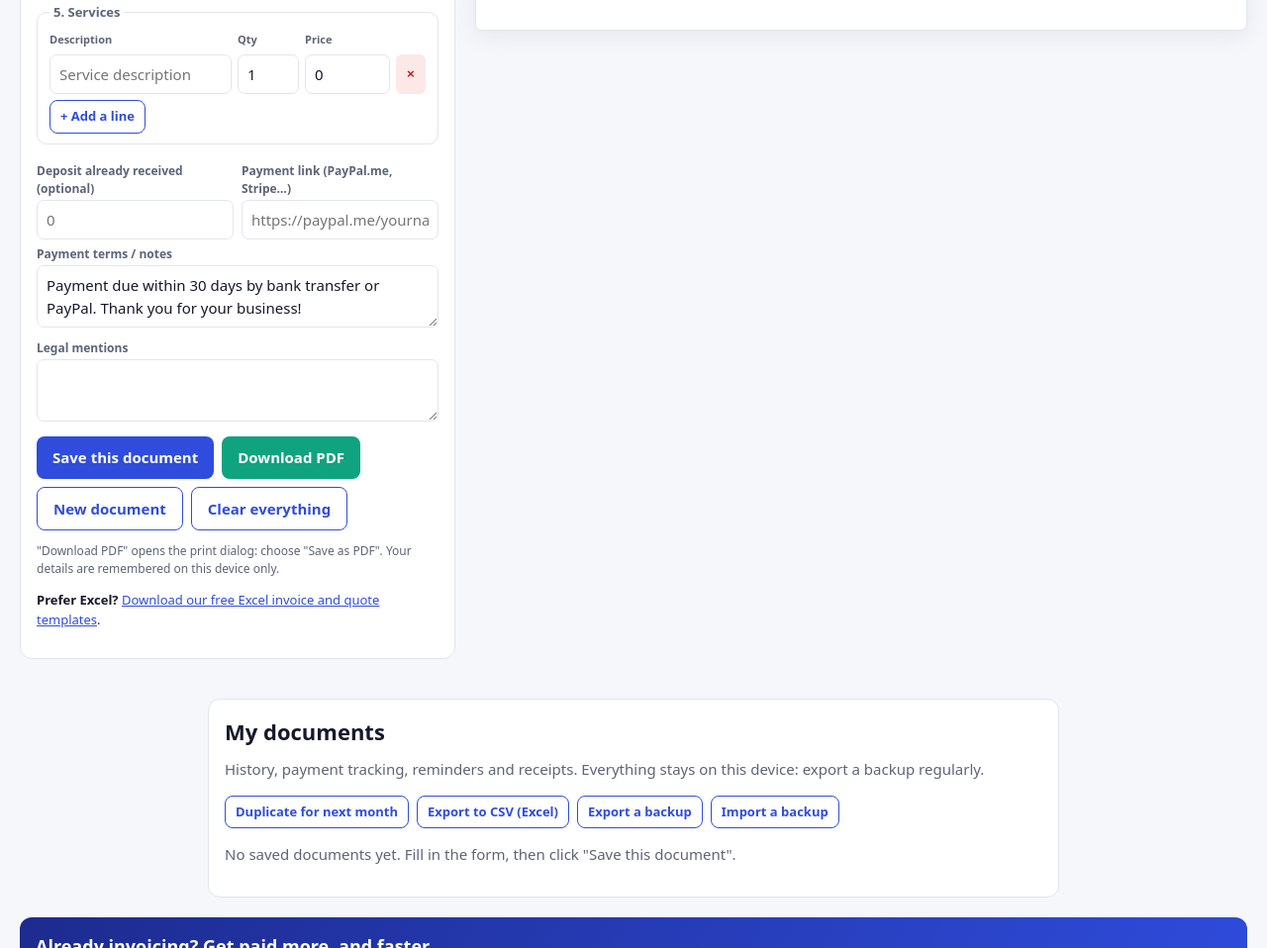
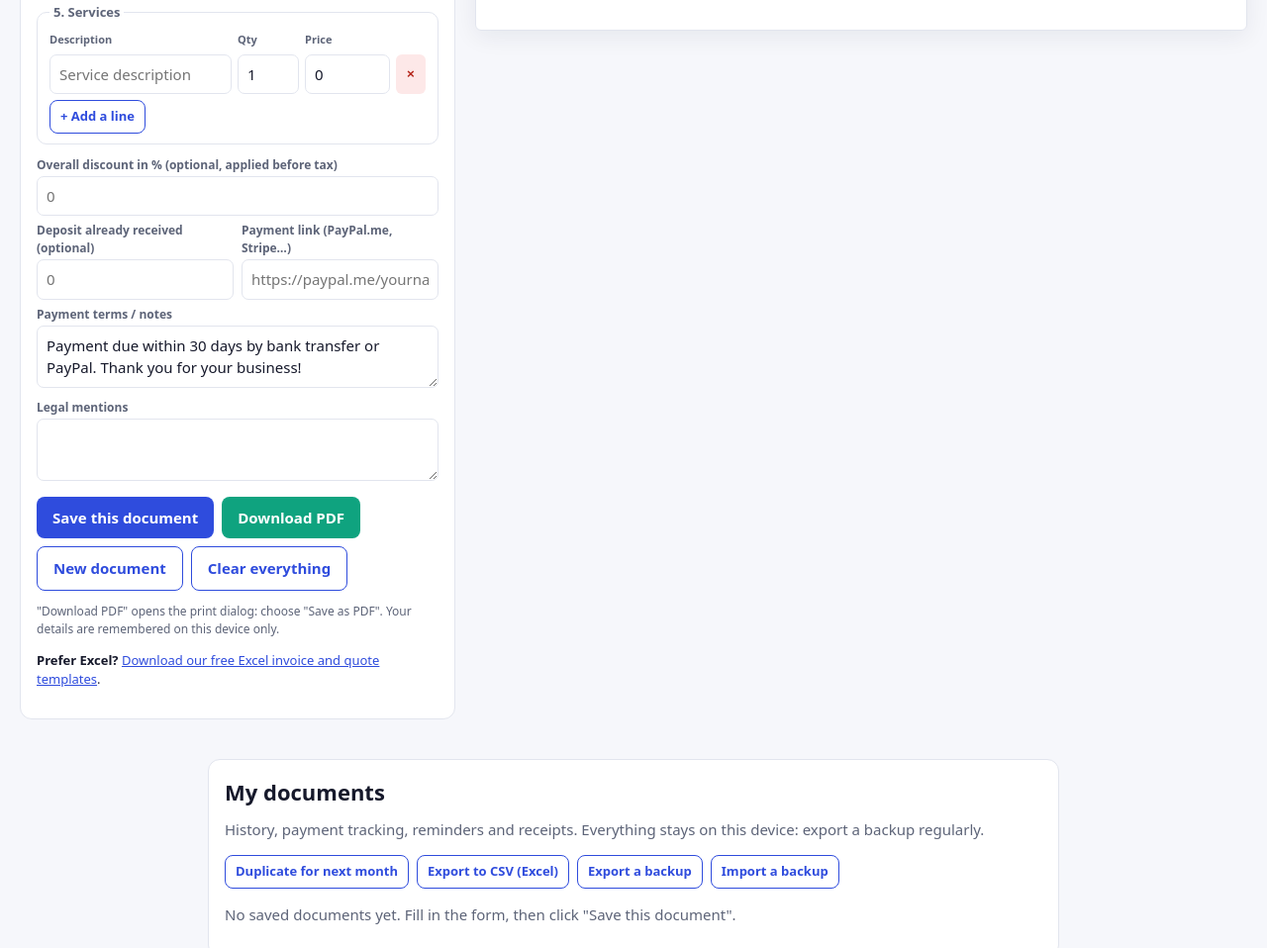
Before and after one commit to cramcity/novafacture, a plain HTML site: page en/index.html in a window 1280 px wide. Shown: the part 1140-2098 px from the top of the page at 99% size. Drawn offline with Linux system fonts and the light colour scheme.

Commit message:
Generator: overall discount in % applied before tax (shown on document: subtotal, discount, net), included in CSV export
Co-Authored-By: Claude Opus 5.5 <noreply@anthropic.com>

```diff
--- a/assets/app.js
+++ b/assets/app.js
@@ -33,8 +33,8 @@
   const CURRENCIES = ["CAD", "EUR", "USD", "GBP", "AUD", "CHF", "XOF", "XAF", "CDF", "MAD"];
 
   const T = {
-    fr: { invoice: "FACTURE", quote: "DEVIS", from: "Émetteur", to: "Facturé à", toQ: "Client", num: "N°", date: "Date", due: "Échéance", valid: "Valable jusqu'au", receipt: "REÇU", paidOn: "Payé le", toR: "Reçu de", paid: "PAYÉ — merci !", deposit: "Acompte reçu", balance: "Reste à payer", payOnline: "Payer en ligne", desc: "Description", qty: "Qté", price: "Prix unitaire", amount: "Montant", sub: "Sous-total", total: "Total", made: "Document créé gratuitement avec NovaFacture" },
-    en: { invoice: "INVOICE", quote: "QUOTE", from: "From", to: "Bill to", toQ: "Client", num: "No.", date: "Date", due: "Due date", valid: "Valid until", receipt: "RECEIPT", paidOn: "Paid on", toR: "Received from", paid: "PAID — thank you!", deposit: "Deposit received", balance: "Balance due", payOnline: "Pay online", desc: "Description", qty: "Qty", price: "Unit price", amount: "Amount", sub: "Subtotal", total: "Total", made: "Created for free with NovaFacture" }
+    fr: { invoice: "FACTURE", quote: "DEVIS", from: "Émetteur", to: "Facturé à", toQ: "Client", num: "N°", date: "Date", due: "Échéance", valid: "Valable jusqu'au", receipt: "REÇU", paidOn: "Payé le", toR: "Reçu de", paid: "PAYÉ — merci !", discount: "Remise", net: "Total HT après remise", deposit: "Acompte reçu", balance: "Reste à payer", payOnline: "Payer en ligne", desc: "Description", qty: "Qté", price: "Prix unitaire", amount: "Montant", sub: "Sous-total", total: "Total", made: "Document créé gratuitement avec NovaFacture" },
+    en: { invoice: "INVOICE", quote: "QUOTE", from: "From", to: "Bill to", toQ: "Client", num: "No.", date: "Date", due: "Due date", valid: "Valid until", receipt: "RECEIPT", paidOn: "Paid on", toR: "Received from", paid: "PAID — thank you!", discount: "Discount", net: "Subtotal after discount", deposit: "Deposit received", balance: "Balance due", payOnline: "Pay online", desc: "Description", qty: "Qty", price: "Unit price", amount: "Amount", sub: "Subtotal", total: "Total", made: "Created for free with NovaFacture" }
   };
 
   // Noms des taxes sur un document en anglais
@@ -50,7 +50,7 @@
     seller: "", sellerIds: "", client: "", logo: "",
     lines: [{ d: "", q: 1, p: 0 }],
     notes: L("Paiement sous 30 jours par virement ou PayPal. Merci de votre confiance !", "Payment due within 30 days by bank transfer or PayPal. Thank you for your business!"),
-    legal: "", deposit: "", payLink: ""
+    legal: "", discount: "", deposit: "", payLink: ""
   });
 
   let state = load() || defaults();
@@ -76,10 +76,14 @@
   }
 
   function compute() {
-    const sub = round2(state.lines.reduce((s, l) => s + (Number(l.q) || 0) * (Number(l.p) || 0), 0));
+    const gross = round2(state.lines.reduce((s, l) => s + (Number(l.q) || 0) * (Number(l.p) || 0), 0));
+    // Remise globale en % appliquée avant taxes (0 à 100).
+    const pct = Math.min(100, Math.max(0, Number(String(state.discount || "").replace(",", ".")) || 0));
+    const disc = round2(gross * pct / 100);
+    const sub = round2(gross - disc);
     const tx = taxes().map(([n, r]) => [n, r, round2(sub * r / 100)]);
     const total = round2(sub + tx.reduce((s, t) => s + t[2], 0));
-    return { sub, tx, total };
+    return { gross, pct, disc, sub, tx, total };
   }
 
   // ---------- Formulaire ----------
@@ -127,7 +131,7 @@
   function render() {
     const t = T[state.lang] || T.fr;
     const isQ = state.type === "quote", isR = state.type === "receipt";
-    const { sub, tx, total } = compute();
+    const { gross, pct, disc, sub, tx, total } = compute();
     const dep = Math.max(0, Number(String(state.deposit || "").replace(",", ".")) || 0);
     const link = /^https?:\/\//i.test(String(state.payLink || "").trim()) ? String(state.payLink).trim() : "";
     const rows = state.lines.filter((l) => l.d || Number(l.p)).map((l) => {
@@ -150,7 +154,7 @@
       </div>
       <table><thead><tr><th>${t.desc}</th><th class="num">${t.qty}</th><th class="num">${t.price}</th><th class="num">${t.amount}</th></tr></thead><tbody>${rows}</tbody></table>
       <div class="totals">
-        <div><span>${t.sub}</span><span>${money(sub)}</span></div>
+        ${disc > 0 ? `<div><span>${t.sub}</span><span>${money(gross)}</span></div><div><span>${t.discount} (${state.lang === "en" ? pct + "%" : String(pct).replace(".", ",") + " %"})</span><span>− ${money(disc)}</span></div><div><span>${t.net}</span><span>${money(sub)}</span></div>` : `<div><span>${t.sub}</span><span>${money(sub)}</span></div>`}
         ${tx.map(([n, r, a]) => `<div><span>${esc(taxName(n))} (${state.lang === "en" ? r + "%" : String(r).replace(".", ",") + " %"})</span><span>${money(a)}</span></div>`).join("")}
         <div class="grand"><span>${t.total}</span><span>${money(total)}</span></div>
         ${dep > 0 && !isR && !isQ ? `<div><span>${t.deposit}</span><span>− ${money(dep)}</span></div><div class="grand"><span>${t.balance}</span><span>${money(round2(total - dep))}</span></div>` : ""}
@@ -173,7 +177,7 @@
 
   function init() {
     fillSelects();
-    ["type", "lang", "number", "date", "due", "seller", "sellerIds", "client", "notes", "legal", "customName", "customRate", "deposit", "payLink"].forEach((k) => bindField(k, k));
+    ["type", "lang", "number", "date", "due", "seller", "sellerIds", "client", "notes", "legal", "customName", "customRate", "discount", "deposit", "payLink"].forEach((k) => bindField(k, k));
     bindField("currency", "currency");
     const preset = $("#preset");
     preset.value = state.preset;
@@ -205,7 +209,7 @@
     renderLines(); render();
   }
 
-  const FIELDS = ["type", "lang", "number", "date", "due", "seller", "sellerIds", "client", "notes", "legal", "customName", "customRate", "currency", "deposit", "payLink"];
+  const FIELDS = ["type", "lang", "number", "date", "due", "seller", "sellerIds", "client", "notes", "legal", "customName", "customRate", "currency", "discount", "deposit", "payLink"];
   // Charge un document complet dans le formulaire (utilisé par « Mes documents »). Le logo actuel est conservé si absent.
   function applyState(s) {
     const logo = state.logo;
--- a/assets/pro.js
+++ b/assets/pro.js
@@ -147,7 +147,9 @@
       : ["Type", "Numéro", "Date", "Échéance", "Client", "Statut", "Sous-total", "Taxes", "Total", "Acompte reçu", "Reste à payer", "Devise"];
     const rows = docs.slice().sort((a, b) => String(a.state.date || "").localeCompare(String(b.state.date || ""))).map((d) => {
       const s = d.state;
-      const sub = Math.round((s.lines || []).reduce((t, l) => t + (Number(l.q) || 0) * (Number(l.p) || 0), 0) * 100) / 100;
+      const gross = Math.round((s.lines || []).reduce((t, l) => t + (Number(l.q) || 0) * (Number(l.p) || 0), 0) * 100) / 100;
+      const pct = Math.min(100, Math.max(0, Number(String(s.discount || "").replace(",", ".")) || 0));
+      const sub = Math.round((gross - Math.round(gross * pct) / 100) * 100) / 100; // sous-total après remise (base taxable)
       const dep = s.type === "invoice" ? Math.max(0, Number(String(s.deposit || "").replace(",", ".")) || 0) : 0;
       return [TYPE[s.type] || s.type, s.number, s.date, s.type === "receipt" ? "" : s.due, (s.client || "").split("\n")[0], statusLabel(statusOf(d)),
         num(sub), num(d.total - sub), num(d.total), dep ? num(dep) : "", s.type === "invoice" ? num(d.status === "paid" ? 0 : d.total - dep) : "", d.currency].map(cell).join(SEP);
--- a/en/index.html
+++ b/en/index.html
@@ -72,6 +72,7 @@
       <button type="button" class="btn ghost small" id="addLine">+ Add a line</button>
     </fieldset>
 
+    <label for="discount">Overall discount in % (optional, applied before tax)</label><input id="discount" type="number" step="any" min="0" max="100" placeholder="0">
     <div class="row"><div><label for="deposit">Deposit already received (optional)</label><input id="deposit" type="number" step="any" min="0" placeholder="0"></div><div><label for="payLink">Payment link (PayPal.me, Stripe…)</label><input id="payLink" type="url" placeholder="https://paypal.me/yourname"></div></div>
     <label for="notes">Payment terms / notes</label><textarea id="notes"></textarea>
     <label for="legal">Legal mentions</label><textarea id="legal"></textarea>
```
Also changed, not shown: index.html (+1 -0 lines).
